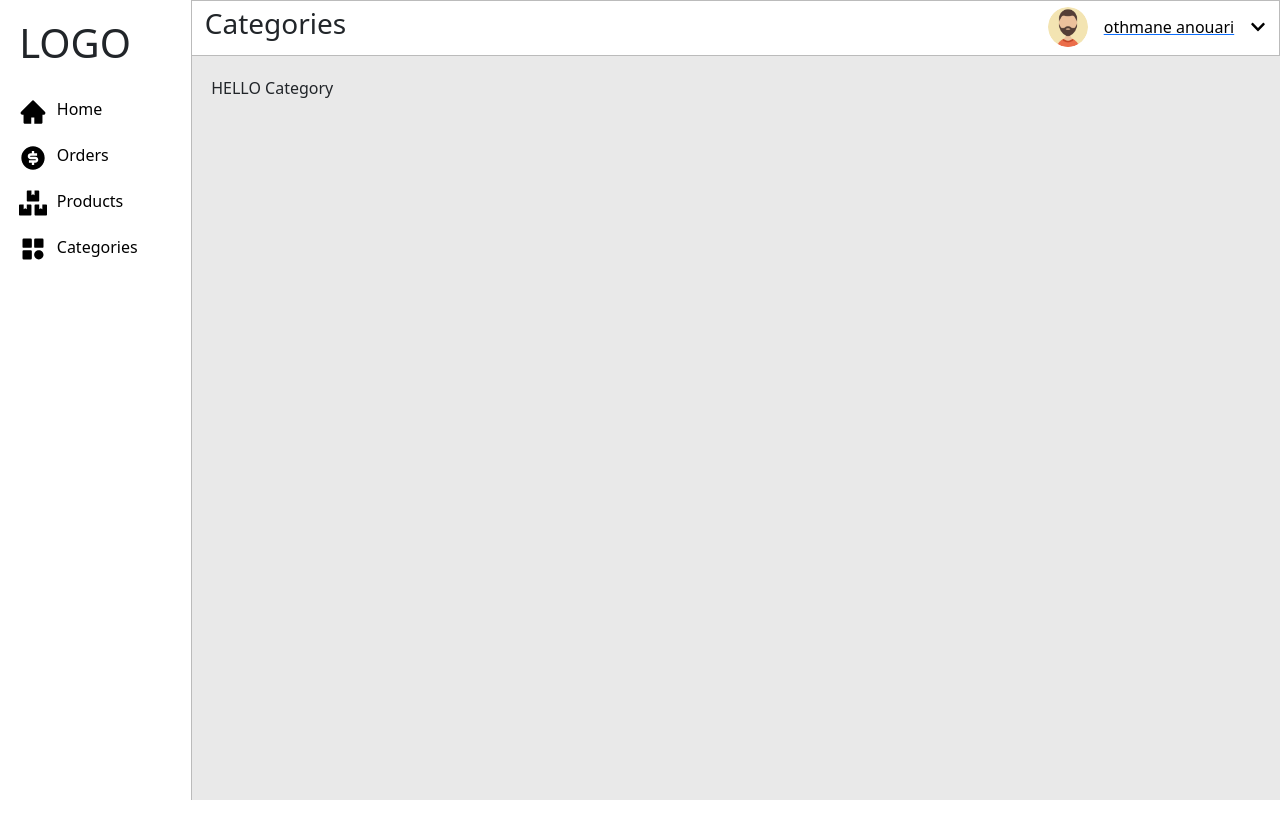
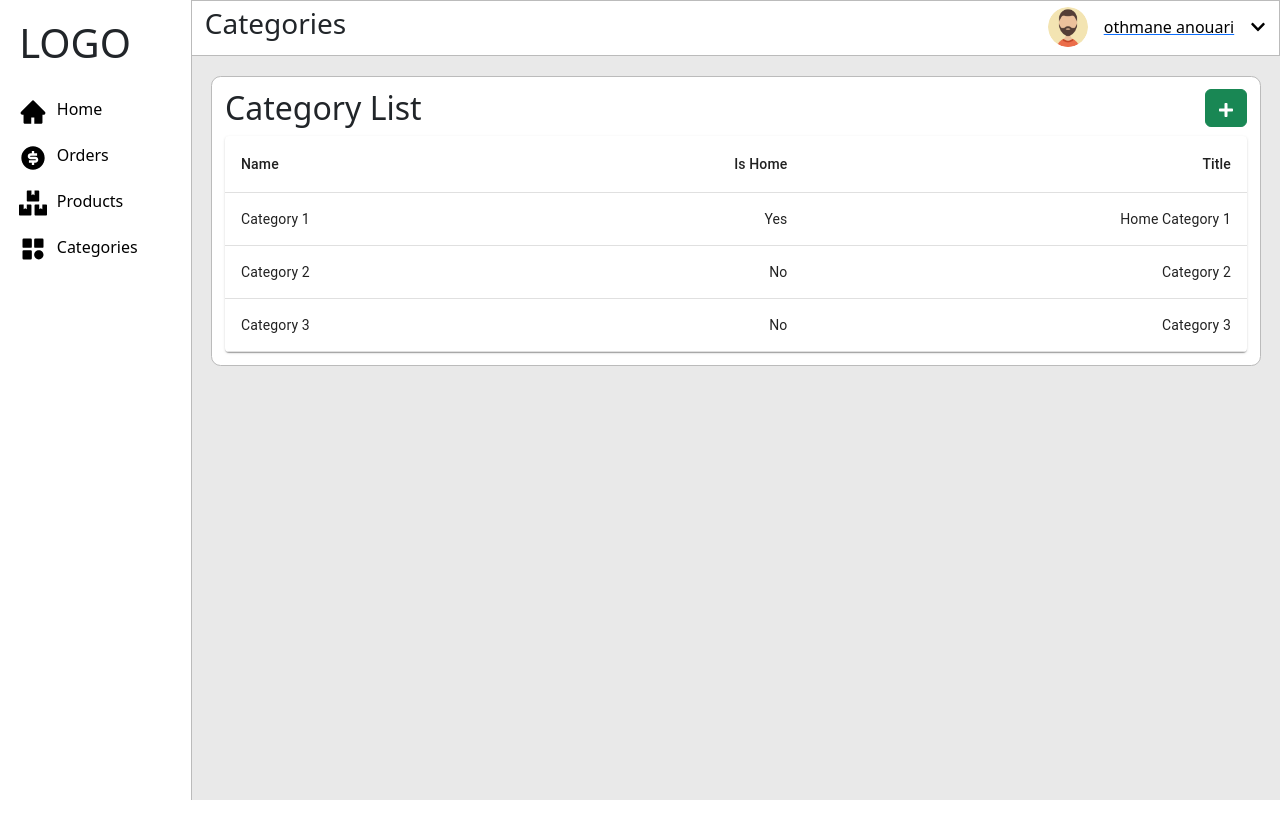
Before and after one commit to othmanox331/anjaryBackOffice, a React (Vite) app: page /Categories in a window 1280 px wide. Shown: the top 838 px of the page. Built offline with nearby package versions, Linux system fonts and the light colour scheme.

Commit message:
commit changes

```diff
--- /dev/null
+++ b/src/screens/Category/CategoryTable/index.jsx
@@ -0,0 +1,31 @@
+import React from "react";
+import { Table, TableBody, TableCell, TableContainer, TableHead, TableRow, Paper } from "@mui/material";
+
+const CategoryTable = ({ categories }) => {
+    return (
+        <TableContainer component={Paper}>
+            <Table>
+                <TableHead>
+                    <TableRow>
+                        <TableCell>Name</TableCell>
+                        <TableCell align="right">Is Home</TableCell>
+                        <TableCell align="right">Title</TableCell>
+                    </TableRow>
+                </TableHead>
+                <TableBody>
+                    {categories.map((category) => (
+                        <TableRow key={category.id}>
+                            <TableCell component="th" scope="row">
+                                {category.name}
+                            </TableCell>
+                            <TableCell align="right">{category.isHome ? "Yes" : "No"}</TableCell>
+                            <TableCell align="right">{category.title}</TableCell>
+                        </TableRow>
+                    ))}
+                </TableBody>
+            </Table>
+        </TableContainer>
+    );
+};
+
+export default CategoryTable;
--- a/src/screens/Category/index.jsx
+++ b/src/screens/Category/index.jsx
@@ -1,12 +1,115 @@
-import React from "react";
+import React, { useState } from "react";
+import CategoryTable from "./CategoryTable";
+import { Card, Modal } from "@components";
+import Row from "react-bootstrap/Row";
+import Col from "react-bootstrap/Col";
+import { StyledEngineProvider } from "@mui/material/styles";
+import { FaPlus } from "react-icons/fa";
+import { TextField, FormControlLabel, Checkbox } from "@mui/material";
 
+const Categories = () => {
+    const [isModalOpen, setIsModalOpen] = useState(false);
+    const [categoryInputs, setCategoryInputs] = useState({
+        name: "",
+        isHome: false,
+        title: ""
+    });
 
-const Category = ({}) => {
-    return(
-        <div className="product__container">
-            HELLO Category
+    // Sample category data
+    const categories = [
+        {
+            id: 1,
+            name: "Category 1",
+            isHome: true,
+            title: "Home Category 1",
+        },
+        {
+            id: 2,
+            name: "Category 2",
+            isHome: false,
+            title: "Category 2",
+        },
+        {
+            id: 3,
+            name: "Category 3",
+            isHome: false,
+            title: "Category 3",
+        },
+    ];
+
+    const handleChange = (e) => {
+        const { name, value, type, checked } = e.target;
+        setCategoryInputs({ ...categoryInputs, [name]: type === 'checkbox' ? checked : value });
+    };
+
+    const handleSubmit = () => {
+        // Handle adding the new category (this should update your category list)
+        setIsModalOpen(false);
+    };
+
+    return (
+        <div className="category__container">
+            <Card>
+                <Row>
+                    <Col>
+                        <h2>Category List</h2>
+                    </Col>
+                    <Col md="auto">
+                        <button
+                            onClick={() => setIsModalOpen(true)}
+                            className="btn btn-success"
+                        >
+                            <FaPlus />
+                        </button>
+                    </Col>
+                </Row>
+                <Row>
+                    <Col>
+                        <StyledEngineProvider>
+                            <CategoryTable categories={categories} />
+                        </StyledEngineProvider>
+                    </Col>
+                </Row>
+            </Card>
+            <Modal
+                title="Add Category"
+                show={isModalOpen}
+                onHide={() => setIsModalOpen(false)}
+                onSave={handleSubmit}
+            >
+                <TextField
+                    autoFocus
+                    margin="dense"
+                    name="name"
+                    label="Name"
+                    type="text"
+                    fullWidth
+                    value={categoryInputs.name}
+                    onChange={handleChange}
+                />
+                <FormControlLabel
+                    control={
+                        <Checkbox
+                            checked={categoryInputs.isHome}
+                            onChange={handleChange}
+                            name="isHome"
+                            color="primary"
+                        />
+                    }
+                    label="Is Home"
+                />
+                <TextField
+                    margin="dense"
+                    name="title"
+                    label="Title"
+                    type="text"
+                    fullWidth
+                    value={categoryInputs.title}
+                    onChange={handleChange}
+                />
+            </Modal>
         </div>
-    )
-}
+    );
+};
 
-export default Category;
+export default Categories;
--- a/src/screens/Products/index.jsx
+++ b/src/screens/Products/index.jsx
@@ -1,7 +1,24 @@
-import React from "react";
+import React, { useState } from "react";
 import ProductTable from "./components/Products";
+import { Card, Modal } from "@components";
+import Row from "react-bootstrap/Row";
+import Col from "react-bootstrap/Col";
+import { StyledEngineProvider } from "@mui/material/styles";
+import { FaPlus } from "react-icons/fa";
+import { TextField, FormControlLabel,Checkbox } from "@mui/material";
+
 
 const Products = () => {
+  const [isModalOpen, setIsModalOpen] = useState(false);
+  const [productInputs, setProductInputs] = useState({
+    name: "",
+    description: "",
+    price: "",
+    stockQuantity: "",
+    isBestSeller: false,
+    createDate: "",
+    category: ""
+});
   // Sample product data
   const products = [
     {
@@ -12,7 +29,7 @@ const Products = () => {
       stockQuantity: 50,
       isBestSeller: true,
       createDate: "2023-01-01",
-            category: "Category 1"
+      category: "Category 1",
     },
     {
       id: 2,
@@ -22,7 +39,7 @@ const Products = () => {
       stockQuantity: 30,
       isBestSeller: false,
       createDate: "2023-02-15",
-            category: "Category 2"
+      category: "Category 2",
     },
     {
       id: 3,
@@ -32,13 +49,120 @@ const Products = () => {
       stockQuantity: 20,
       isBestSeller: false,
       createDate: "2023-03-10",
-            category: "Category 3"
+      category: "Category 3",
     },
   ];
 
+
+  const handleChange = (e) => {
+    const { name, value, type, checked } = e.target;
+    setProductInputs({ ...productInputs, [name]: type === 'checkbox' ? checked : value });
+};
+
+const handleSubmit = () => {
+    handleAddProduct(productInputs);
+    setIsModalOpen(false);
+};
+
+
   return (
     <div className="product__container">
+      <Card>
+        <Row>
+          <Col>
+            <h2>Product list</h2>
+          </Col>
+          <Col md="auto">
+            <button
+              onClick={() => setIsModalOpen(true)}
+              className="btn btn-success"
+            >
+              <FaPlus />
+            </button>
+          </Col>
+        </Row>
+        <Row>
+          <Col>
+            <StyledEngineProvider>
               <ProductTable products={products} />
+            </StyledEngineProvider>
+          </Col>
+        </Row>
+      </Card>
+      <Modal
+        title="Add Product"
+        show={isModalOpen}
+        onHide={() => setIsModalOpen(false)}
+        onSave={handleSubmit}
+      >
+        <TextField
+                    autoFocus
+                    margin="dense"
+                    name="name"
+                    label="Name"
+                    type="text"
+                    fullWidth
+                    value={productInputs.name}
+                    onChange={handleChange}
+                />
+                <TextField
+                    margin="dense"
+                    name="description"
+                    label="Description"
+                    type="text"
+                    fullWidth
+                    value={productInputs.description}
+                    onChange={handleChange}
+                />
+                <TextField
+                    margin="dense"
+                    name="price"
+                    label="Price"
+                    type="number"
+                    fullWidth
+                    value={productInputs.price}
+                    onChange={handleChange}
+                />
+                <TextField
+                    margin="dense"
+                    name="stockQuantity"
+                    label="Stock Quantity"
+                    type="number"
+                    fullWidth
+                    value={productInputs.stockQuantity}
+                    onChange={handleChange}
+                />
+                 <FormControlLabel
+                    control={
+                        <Checkbox
+                            checked={productInputs.isBestSeller}
+                            onChange={handleChange}
+                            name="isBestSeller"
+                            color="primary"
+                        />
+                    }
+                    label="Best Seller"
+                />
+                <TextField
+                    margin="dense"
+                    name="createDate"
+                    label="Create Date"
+                    type="date"
+                    fullWidth
+                    InputLabelProps={{ shrink: true }}
+                    value={productInputs.createDate}
+                    onChange={handleChange}
+                />
+                <TextField
+                    margin="dense"
+                    name="category"
+                    label="Category"
+                    type="text"
+                    fullWidth
+                    value={productInputs.category}
+                    onChange={handleChange}
+                />
+      </Modal>
     </div>
   );
 };
```
Also changed, not shown: 2 other files (tests, documents, lock files or other folders). Lines whose indentation alone changed are shown as unchanged.
